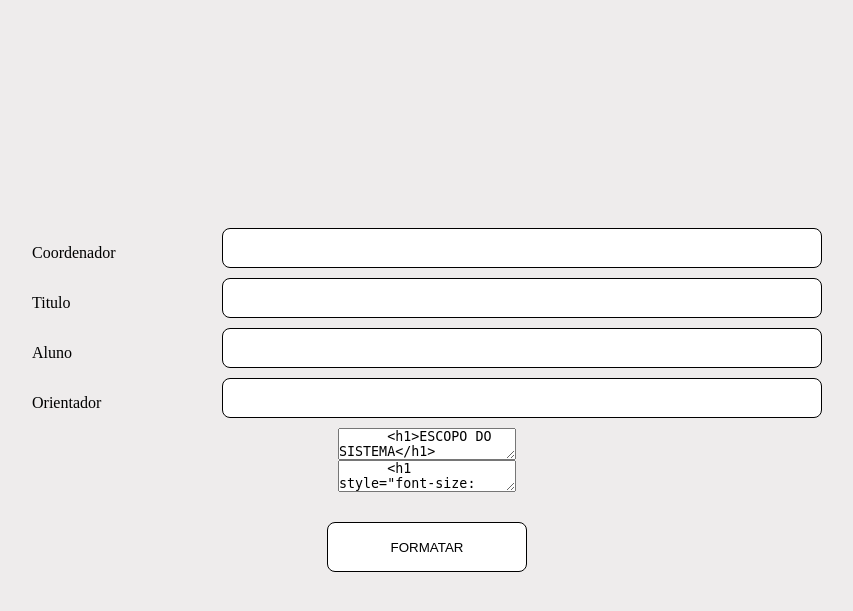
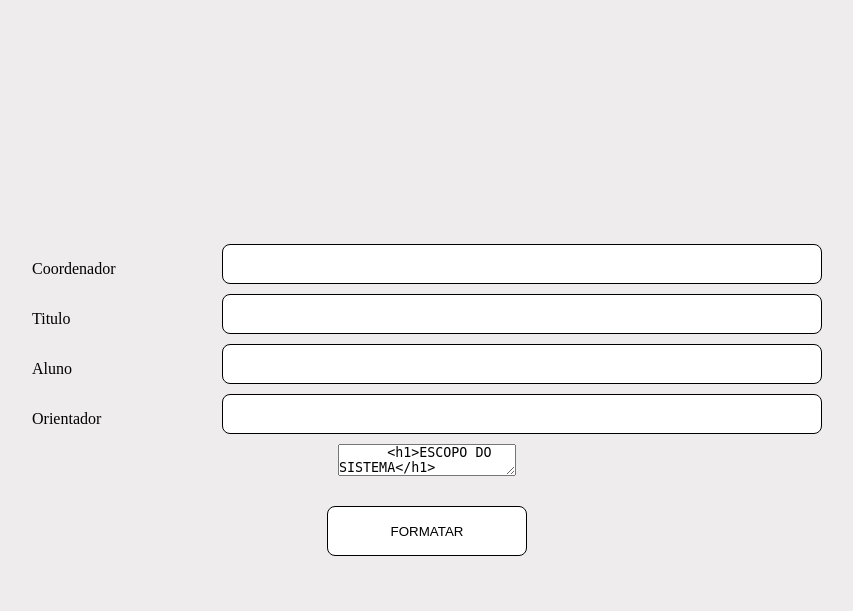
Before and after one commit to matiussi04/feira, a Flask app: page / in a window 1280 px wide. Shown: the top 611 px of the page, without its empty margins (213-1066 px from the left). Run offline with Flask 3, Linux system fonts and the light colour scheme; some libraries are stand-ins or nearby versions.

Commit message:
mudancas

```diff
--- a/main.py
+++ b/main.py
@@ -17,7 +17,6 @@ def data():
     aluno = request.form['aluno']
     orientador = request.form['orientador']
     conteudo1 = request.form['conteudo1']
-    conteudo2 = request.form['conteudo2']
 
     data = {
         "fields": [
@@ -39,11 +38,7 @@ def data():
             },
             {
                 "key": "conteudo1",
-                "value": editor,
-            },
-            {
-                "key": "conteudo2",
-                "value": editor,
+                "value": conteudo1,
             },
         ]
     }
--- a/templates/home.html
+++ b/templates/home.html
@@ -29,7 +29,7 @@
       <label for="orientador">Orientador</label>
       <input type="text" name="orientador">
     </div>
-    <textarea name="conteudo1">
+    <textarea name="conteudo1" id="conteudo1">
       <h1>ESCOPO DO SISTEMA</h1>
       <p>&nbsp;</p>
       <h2>Dados Iniciais</h2>
@@ -887,15 +887,6 @@
       </table>
       <p>&nbsp;</p>
     </textarea>
-    <textarea name="conteudo2">
-      <h1 style="font-size: 16px; text-transform: uppercase; font-weight: bold; padding-left: 0px; text-align: left; margin-left: 0px;">referencias</h1>
-      <p>&nbsp;</p>
-      <div style="font-size: 16px; text-transform: none; font-weight: normal; padding-left: 0px; text-align: left;">MAGALH&Atilde;ES, Gladys Ferraz. TCC pode abrir portas no mercado de trabalho.&nbsp;InfoMoney, [S.l.], 26 abr. 2010. Dispon&iacute;vel em:&nbsp;&lt;https://www.infomoney.com.br/carreira/tcc-pode-abrir-portas-no-mercado-de-trabalho&gt;.&nbsp;Acesso em: 13 mar. 2023.</div>
-      <p>&nbsp;</p>
-      <div style="font-size: 16px; text-transform: none; font-weight: normal; padding-left: 0px; text-align: left;">MAGALH&Atilde;ES, Gladys Ferraz. TCC pode abrir portas no mercado de trabalho.&nbsp;InfoMoney, [S.l.], 26 abr. 2010. Dispon&iacute;vel em:&nbsp;&lt;https://www.infomoney.com.br/carreira/tcc-pode-abrir-portas-no-mercado-de-trabalho&gt;.&nbsp;Acesso em: 13 mar. 2023.</div>
-      <p>&nbsp;</p>
-      <div style="font-size: 16px; text-transform: none; font-weight: normal; padding-left: 0px; text-align: left;">MAGALH&Atilde;ES, Gladys Ferraz. TCC pode abrir portas no mercado de trabalho.&nbsp;InfoMoney, [S.l.], 26 abr. 2010. Dispon&iacute;vel em:&nbsp;&lt;https://www.infomoney.com.br/carreira/tcc-pode-abrir-portas-no-mercado-de-trabalho&gt;.&nbsp;Acesso em: 13 mar. 2023.</div>
-    </textarea>
     <button type="submit">FORMATAR</button>
   </form>
   <script>
```
Also changed, not shown: 5 other files.
